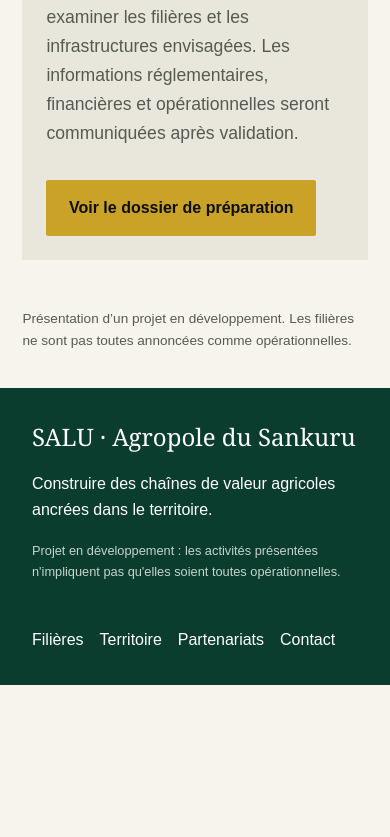
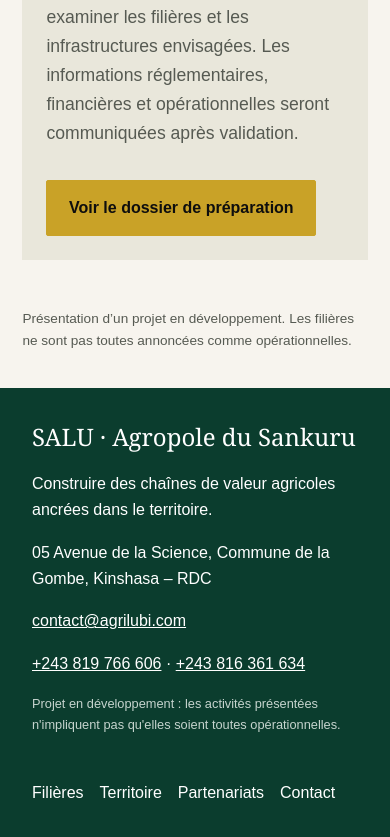
Before and after one commit to Jnk017/Agrilubi-website, a Next.js app: page / in a window 390 px wide. Shown: the part 6263-7100 px from the top of the page. Before the commit the page ends 6948 px from the top, so only its background shows below. Built offline with nearby package versions, Linux system fonts and the light colour scheme.

Commit message:
feat(contact): publish confirmed SALU address email and phones

```diff
--- a/src/components/site-footer.tsx
+++ b/src/components/site-footer.tsx
@@ -1,2 +1,15 @@
 import Link from "next/link";
-export function SiteFooter(){return <footer className="site-footer"><div><strong className="footer-brand">SALU · Agropole du Sankuru</strong><p>Construire des chaînes de valeur agricoles ancrées dans le territoire.</p><p className="footer-note">Projet en développement : les activités présentées n'impliquent pas qu'elles soient toutes opérationnelles.</p></div><div className="footer-links"><Link href="/filieres">Filières</Link><Link href="/territoire-enclavement">Territoire</Link><Link href="/investir">Partenariats</Link><Link href="/contact">Contact</Link></div></footer>}
+import {companyContact} from "@/data/company-contact";
+export function SiteFooter(){return <footer className="site-footer">
+ <div>
+  <strong className="footer-brand">SALU · Agropole du Sankuru</strong>
+  <p>Construire des chaînes de valeur agricoles ancrées dans le territoire.</p>
+  <address style={{fontStyle:"normal"}}>
+   <p>{companyContact.streetAddress}, {companyContact.locality}, {companyContact.city} – RDC</p>
+   <p><a href={`mailto:${companyContact.email}`}>{companyContact.email}</a></p>
+   <p>{companyContact.phones.map((phone,index)=><span key={phone.href}>{index>0?" · ":""}<a href={phone.href}>{phone.display}</a></span>)}</p>
+  </address>
+  <p className="footer-note">Projet en développement : les activités présentées n'impliquent pas qu'elles soient toutes opérationnelles.</p>
+ </div>
+ <nav className="footer-links" aria-label="Navigation de pied de page"><Link href="/filieres">Filières</Link><Link href="/territoire-enclavement">Territoire</Link><Link href="/investir">Partenariats</Link><Link href="/contact">Contact</Link></nav>
+ </footer>}
```
